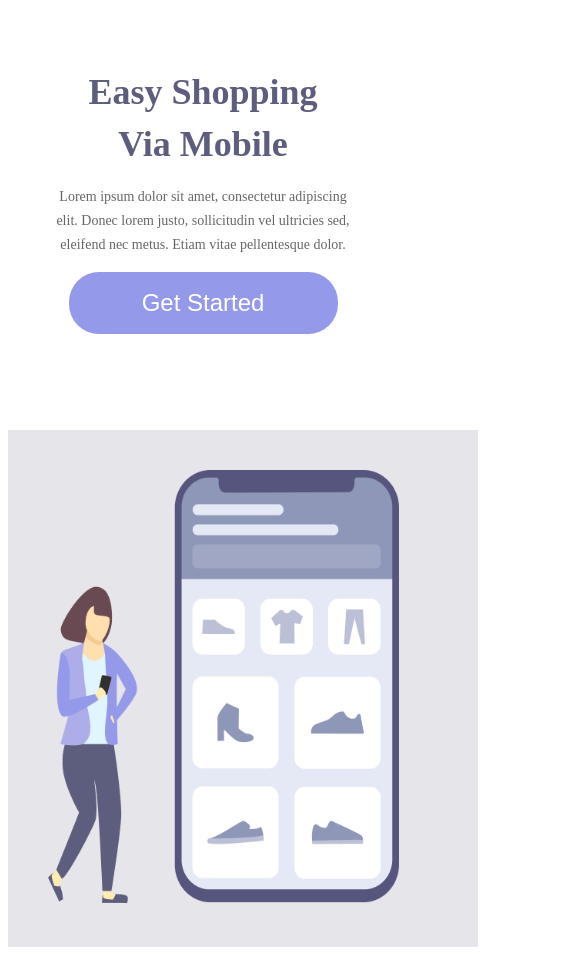
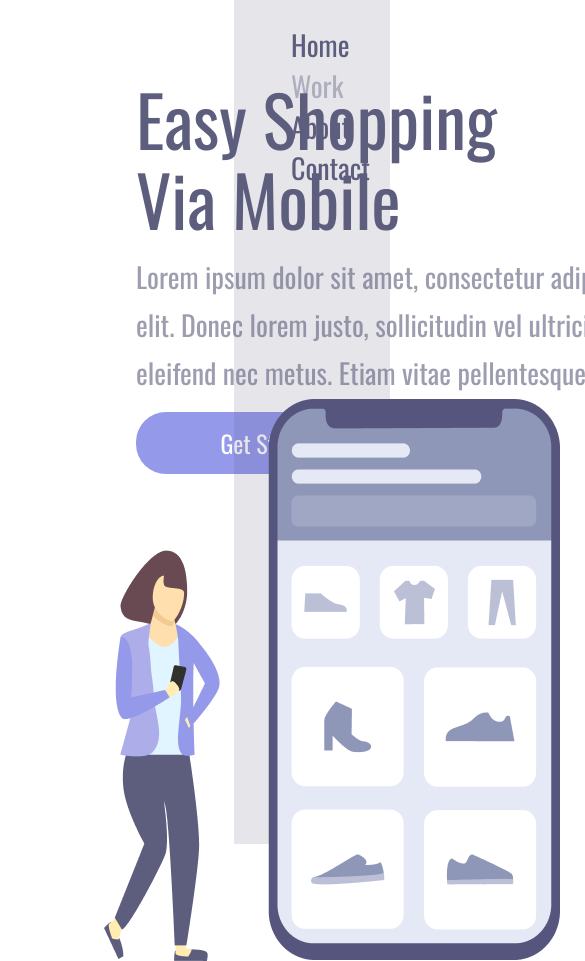
Before and after one commit to rogertek19/easy-shopping, a plain HTML site: page index.html in a window 390 px wide. Shown: the top 961 px of the page, 585 px wide, since content can reach past the window. Drawn offline with nearby package versions, Linux system fonts and the light colour scheme.

Commit message:
Atualizar o styles.css 3

```diff
--- a/styles.css
+++ b/styles.css
@@ -1,4 +1,4 @@
-⁵* {
+* {
     margin: 0;
     padding: 0;
     box-sizing: border-box;
@@ -93,53 +93,7 @@
     margin: 24px 0 0 57px;
 }
 
-@media screen and (max-width: 900px){
-    .container-left {
-        width: 100%;
-        height: 50%;
-        padding: 0;
-        margin: 0;
-    }
 
-    .container-right {
-        display: block;
-        height: auto;
-        width: 100%;
-        position: static;
-        padding: 40px;
-    }
-
-    img {
-        position: static;
-        max-width: 90%;
-    }
-
-    header {
-        display: none;
-    }
-
-    h1 {
-        font-size: 36px;
-        line-height: 52px;
-        width: auto;
-        color: #5D5D7D;
-        margin: 58px 50px 0 50px;
-        text-align: center;
-    }
-
-    p {
-        margin: 15px 40px;
-        font-size: 14px;
-        line-height: 24px;
-        width: auto;
-        text-align: center;
-    }
-
-    button {
-        margin: 0 auto;
-        display: block;
-    }
-}
 
 @media screen and (max-width: 370px){
     .container-left {
```
